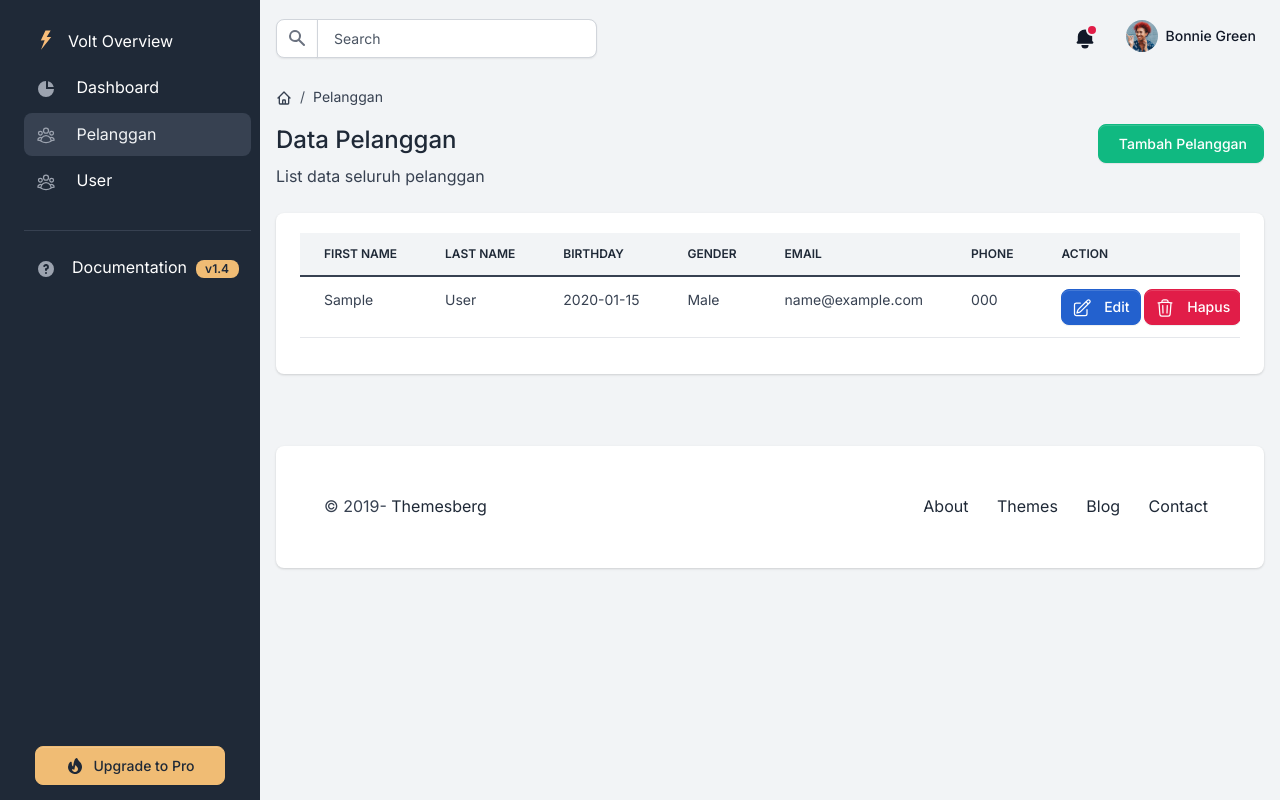
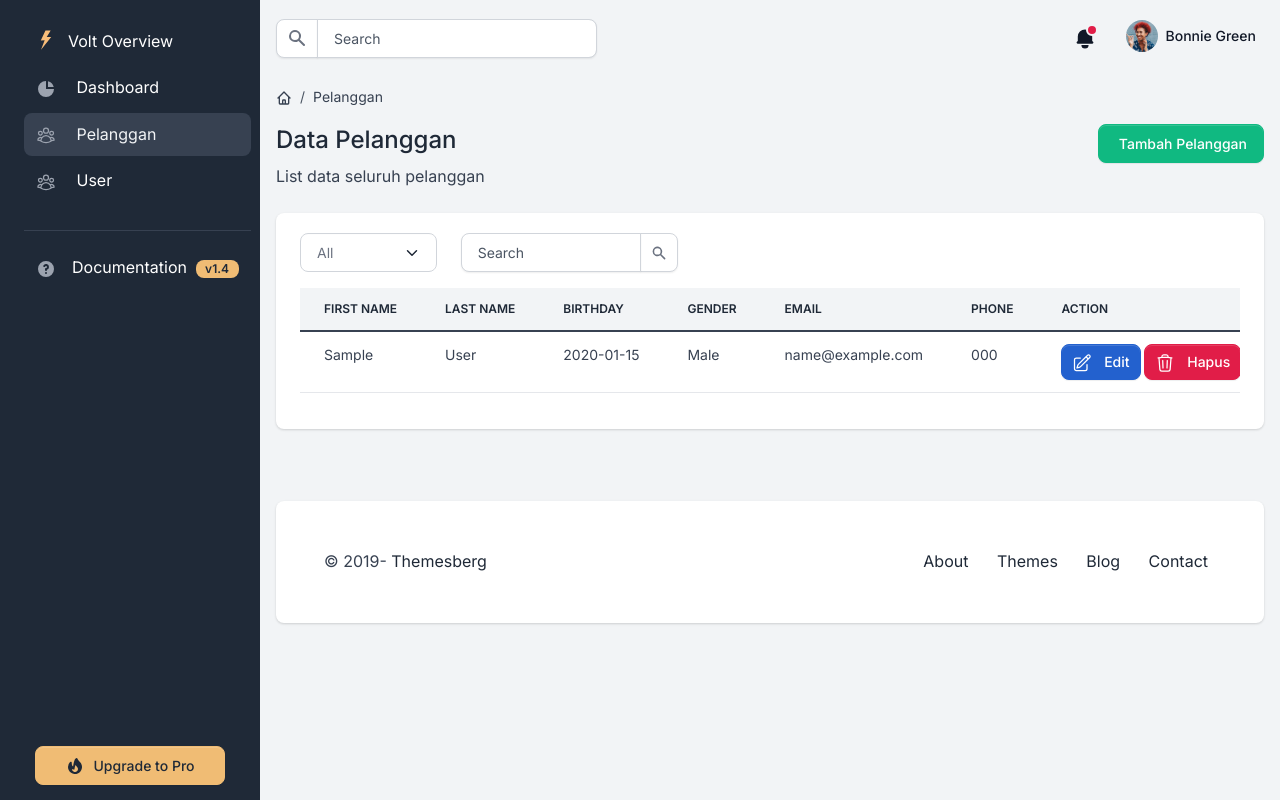
Before and after one commit to putisalwa96-prog/laravel-web, a Laravel app: page /pelanggan in a window 1280 px wide. Run offline with Laravel 12, Linux system fonts and the light colour scheme; tables that the repository leaves empty hold one stand-in row (values such as "Sample post").

Commit message:
Pertemuan 12 Filter dan Search

```diff
--- a/app/Http/Controllers/PelangganController.php
+++ b/app/Http/Controllers/PelangganController.php
@@ -9,9 +9,20 @@ class PelangganController extends Controller
     /**
      * Display a listing of the resource.
      */
-    public function index()
+    public function index(Request $request)
     {
-        $data['dataPelanggan'] = Pelanggan::paginate(10);
+        $filterableColumns = ['gender'];
+        $searchableColumns = ['first_name','last_name','email'];
+
+        //$data['dataPelanggan'] = Pelanggan::paginate(10);
+        //return view('admin.pelanggan.index', $data);
+
+        $data['dataPelanggan'] = Pelanggan::filter($request, $filterableColumns)
+            ->search($request, $searchableColumns)
+            ->paginate(10)->withQueryString();
+
+
+
         return view('admin.pelanggan.index', $data);
     }
 
--- a/app/Models/Pelanggan.php
+++ b/app/Models/Pelanggan.php
@@ -1,14 +1,14 @@
 <?php
-
 namespace App\Models;
 
+use Illuminate\Database\Eloquent\Builder;
 use Illuminate\Database\Eloquent\Model;
 
 class Pelanggan extends Model
 {
     protected $table      = 'pelanggan';
     protected $primaryKey = 'pelanggan_id';
-    protected $fillable = [
+    protected $fillable   = [
         'first_name',
         'last_name',
         'birthday',
@@ -16,4 +16,24 @@ class Pelanggan extends Model
         'email',
         'phone',
     ];
+    public function scopeFilter(Builder $query, $request, array $filterableColumns): Builder
+    {
+        foreach ($filterableColumns as $column) {
+            if ($request->filled($column)) {
+                $query->where($column, $request->input($column));
+            }
+        }
+        return $query;
+    }
+
+    public function scopeSearch($query, $request, array $columns)
+    {
+        if ($request->filled('search')) {
+            $query->where(function ($q) use ($request, $columns) {
+                foreach ($columns as $column) {
+                    $q->orWhere($column, 'LIKE', '%' . $request->search . '%');
+                }
+            });
+        }
+    }
 }
--- a/resources/views/admin/pelanggan/index.blade.php
+++ b/resources/views/admin/pelanggan/index.blade.php
@@ -40,6 +40,38 @@
             <div class="card border-0 shadow mb-4">
                 <div class="card-body">
                     <div class="table-responsive">
+                        <form method="GET" action="{{ route('pelanggan.index') }}" class="mb-3">
+                            <div class="row">
+                                <div class="col-md-2">
+                                    <select name="gender" class="form-select" onchange="this.form.submit()">
+                                        <option value="">All</option>
+                                        <option value="Male" {{ request('gender') == 'Male' ? 'selected' : '' }}>Male
+                                        </option>
+                                        <option value="Female" {{ request('gender') == 'Female' ? 'selected' : '' }}>Female
+                                        </option>
+                                    </select>
+                                </div>
+                                <div class="col-md-3">
+                                    <div class="input-group">
+                                        <input type="text" name="search" class="form-control" id="exampleInputIconRight"
+                                            value="{{ request('search') }}" placeholder="Search" aria-label="Search">
+                                        <button type="submit" class="input-group-text" id="basic-addon2">
+                                            <svg class="icon icon-xxs" fill="currentColor" viewBox="0 0 20 20"
+                                                xmlns="http://www.w3.org/2000/svg">
+                                                <path fill-rule="evenodd"
+                                                    d="M8 4a4 4 0 100 8 4 4 0 000-8zM2 8a6 6 0 1110.89 3.476l4.817 4.817a1 1 0 01-1.414 1.414l-4.816-4.816A6 6 0 012 8z"
+                                                    clip-rule="evenodd"></path>
+                                            </svg>
+                                        </button>
+                                        @if (request('search'))
+                                            <a href="{{ request()->fullUrlWithQuery(['search' => null]) }}"
+                                                class="btn btn-outline-secondary ml-3" id="clear-search"> Clear</a>
+                                        @endif
+                                    </div>
+                                </div>
+                            </div>
+                        </form>
+
                         <table id="table-pelanggan" class="table table-centered table-nowrap mb-0 rounded">
                             <thead class="thead-light">
                                 <tr>
```
